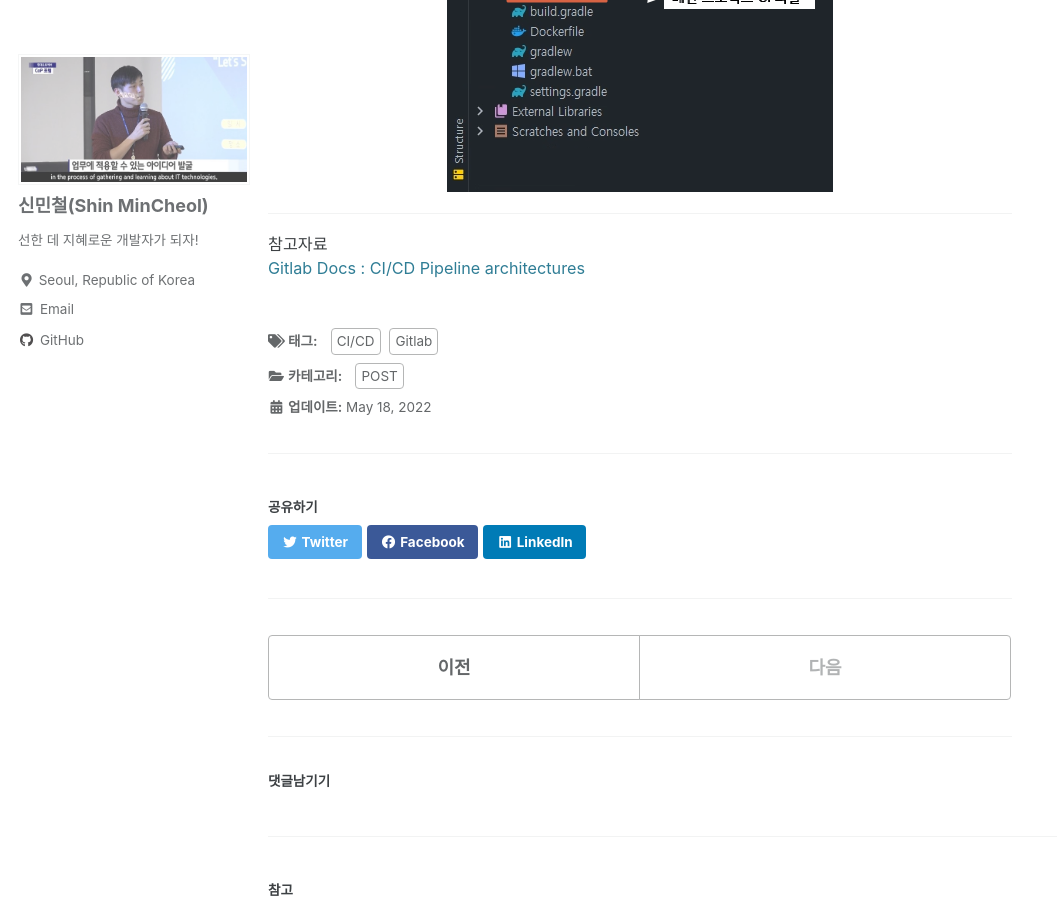
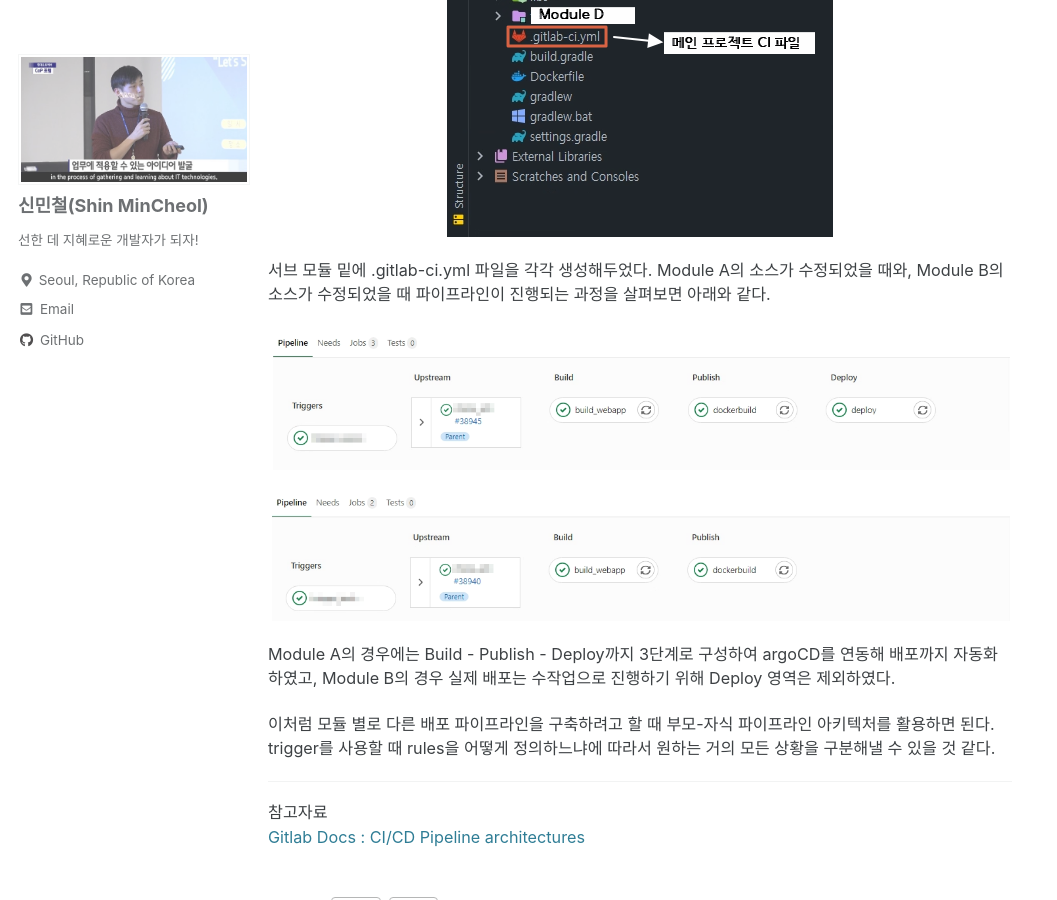
Before and after one commit to alsoj/alsoj.github.io, a Jekyll site: the page built from _posts/CI,CD/2022-05-18-[CI,CD]부모-자식 파이프라인 구조.md, in a window 1280 px wide and 900 px high, scrolled down 3844 px. Shown: the whole window, without its empty margins (0-1057 px from the left). Built offline with Jekyll 4.4.1, drawn with Linux system fonts in a browser that asks for light colours; cached includes are drawn as plain includes; comment, search, counter and statistics services are not loaded.

Commit message:
modify CI/CD post

```diff
--- a/_posts/CI,CD/2022-05-18-[CI,CD]부모-자식 파이프라인 구조.md
+++ b/_posts/CI,CD/2022-05-18-[CI,CD]부모-자식 파이프라인 구조.md
@@ -103,9 +103,21 @@ deploy_a:
 
 서브 모듈의 .gitlab-ci.yml 파일은 특별할 것이 없다. 일반적으로 구성하는 build, test, deploy에서 실행될 스크립트를 작성하면 된다.
 
+<br />
+
 ## 실제 구성 예시
 
 ![image](/assets/images/cicd_architecture3.png)
+
+서브 모듈 밑에 .gitlab-ci.yml 파일을 각각 생성해두었다. Module A의 소스가 수정되었을 때와, Module B의 소스가 수정되었을 때 파이프라인이 진행되는 과정을 살펴보면 아래와 같다.
+
+![image](/assets/images/cicd_architecture4.png)
+
+![image](/assets/images/cicd_architecture5.png)
+
+Module A의 경우에는 Build - Publish - Deploy까지 3단계로 구성하여 argoCD를 연동해 배포까지 자동화하였고, Module B의 경우 실제 배포는 수작업으로 진행하기 위해 Deploy 영역은 제외하였다.
+
+이처럼 모듈 별로 다른 배포 파이프라인을 구축하려고 할 때 부모-자식 파이프라인 아키텍처를 활용하면 된다. trigger를 사용할 때 rules을 어떻게 정의하느냐에 따라서 원하는 거의 모든 상황을 구분해낼 수 있을 것 같다.
 
 ---
 
```
Also changed, not shown: assets/images/cicd_architecture4.png (added), assets/images/cicd_architecture5.png (added).
